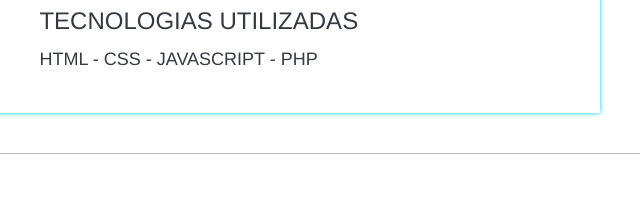
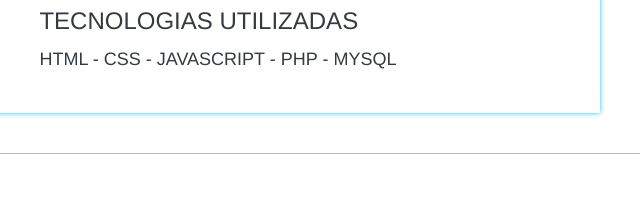
Before and after one commit to marciolucasjunior/portfolio2, a plain HTML site: page index.html in a window 1280 px wide. Shown: the part 5438-5654 px from the top of the page, 640-1280 px from the left. Drawn offline with nearby package versions, Linux system fonts and the light colour scheme.

Commit message:
refatorando

```diff
--- a/index.html
+++ b/index.html
@@ -345,7 +345,7 @@
                 Com diversas funcionalidades, como sistema de login, crud com diversos tipos de inputs, validações , campo de busca , banco de dados  e muita mais..
               </p>
               <h4>TECNOLOGIAS UTILIZADAS</h4>
-              <p>HTML - CSS - JAVASCRIPT - PHP </p>
+              <p>HTML - CSS - JAVASCRIPT - PHP - MYSQL </p>
             </div>
             </div>
           </div>
```
